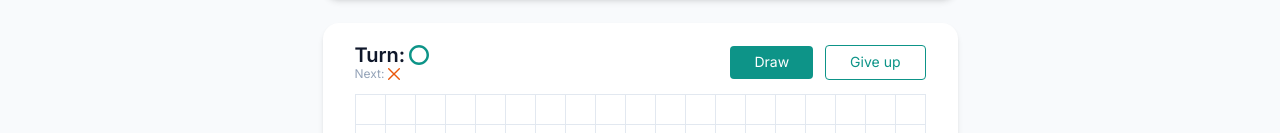
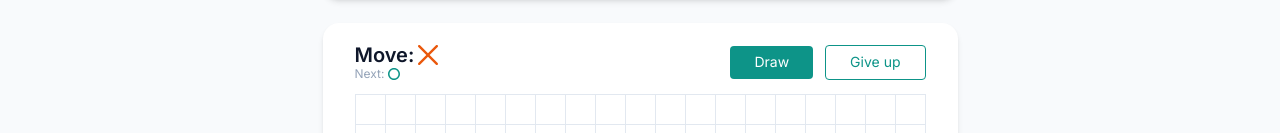
Before and after one commit to Sergei-Vorfolomeev/tic-tac-toe-game, a Next.js app: page / in a window 1280 px wide. Shown: the part 290-423 px from the top of the page. Built offline with nearby package versions, Linux system fonts and the light colour scheme.

Commit message:
added ability to play adding symbols on the field

```diff
--- a/common/hooks/useGameState.ts
+++ b/common/hooks/useGameState.ts
@@ -1,6 +1,7 @@
 import { useState } from "react";
 import { SYMBOL_O, SYMBOL_X } from "../../components/_constants";
-import { SymbolType } from "../../components/_game";
+
+export type SymbolType = "X" | "O" | null;
 
 export const computeWinner = (cells: SymbolType[]) => {
   const lines = [
--- a/components/_game.tsx
+++ b/components/_game.tsx
@@ -3,8 +3,6 @@ import { _gameInfo } from "./_game-info";
 import { useGameState } from "../common/hooks/useGameState";
 import { _gameCell } from "./_game-cell";
 import _resetButton from "./_reset-button";
-
-export type SymbolType = "X" | "O" | null;
 
 export const _game = () => {
   const {
--- /dev/null
+++ b/components/game/constants.ts
@@ -0,0 +1,10 @@
+export type SymbolType = "circle" | "cross" | "triangle" | "square" | null;
+
+export const { CIRCLE, CROSS, SQUARE, TRIANGLE } = {
+  CIRCLE: "circle" as SymbolType,
+  CROSS: "cross" as SymbolType,
+  TRIANGLE: "triangle" as SymbolType,
+  SQUARE: "square" as SymbolType,
+};
+
+export const MOVE_ORDER: SymbolType[] = [CROSS, CIRCLE, TRIANGLE, SQUARE];
--- a/components/game/game-cell.tsx
+++ b/components/game/game-cell.tsx
@@ -3,11 +3,15 @@ import { ReactNode } from "react";
 
 type PropsType = {
   children?: ReactNode;
+  onClick: () => void;
 };
 
-export const GameCell = ({ children }: PropsType) => {
+export const GameCell = ({ children, onClick }: PropsType) => {
   return (
-    <button className="border border-slate-200 -ml-px -mt-px flex items-center justify-center">
+    <button
+      className="border border-slate-200 -ml-px -mt-px flex items-center justify-center"
+      onClick={onClick}
+    >
       {children}
     </button>
   );
--- a/components/game/game-field.tsx
+++ b/components/game/game-field.tsx
@@ -1,17 +1,19 @@
 import * as React from "react";
 import { UiButton } from "../uikit/ui-button";
 import { GameFieldLayout } from "./game-field-layout";
-import { GameCurrentInfo } from "./game-current-info";
+import { GameMoveInfo } from "./game-move-info";
 import { GameGrid } from "./game-grid";
 import { GameCell } from "./game-cell";
+import { GameSymbol } from "./game-symbol";
+import { useGameState } from "./hooks/use-game-state";
 
 type PropsType = {
   className: string;
 };
 
-const cells = new Array(19 * 19).fill(null);
+export const GameField = ({ className }: PropsType) => {
+  const { cells, currentMove, nextMove, onCellClickHandler } = useGameState();
 
-export const GameField = ({ className }: PropsType) => {
   const actions = (
     <>
       <UiButton className={""} size={"md"} variant={"primary"}>
@@ -25,10 +27,16 @@ export const GameField = ({ className }: PropsType) => {
 
   return (
     <GameFieldLayout className={className}>
-      <GameCurrentInfo actions={actions} />
+      <GameMoveInfo
+        actions={actions}
+        currentMove={currentMove}
+        nextMove={nextMove}
+      />
       <GameGrid>
-        {cells.map((cell, i) => (
-          <GameCell key={i}>{/*<CircleIcon className="w-5 h-5" />*/}</GameCell>
+        {cells.map((symbol, i) => (
+          <GameCell key={i} onClick={() => onCellClickHandler(i)}>
+            {symbol && <GameSymbol symbol={symbol} className={"w-5 h-5"} />}
+          </GameCell>
         ))}
       </GameGrid>
     </GameFieldLayout>
--- a/components/game/game-current-info.tsx
+++ b/components/game/game-move-info.tsx
@@ -1,21 +1,23 @@
 import * as React from "react";
 import { ReactNode } from "react";
-import { CircleIcon } from "./icons/circle-icon";
-import { CrossIcon } from "./icons/cross-icon";
+import { GameSymbol } from "./game-symbol";
+import { SymbolType } from "./constants";
 
 type PropsType = {
   actions: ReactNode;
+  currentMove: SymbolType;
+  nextMove: SymbolType;
 };
 
-export const GameCurrentInfo = ({ actions }: PropsType) => {
+export const GameMoveInfo = ({ actions, currentMove, nextMove }: PropsType) => {
   return (
     <div className="flex gap-3 items-center">
       <div className="mr-auto">
         <div className="flex items-center gap-1 text-xl font-semibold leading-tight">
-          Turn: <CircleIcon className={"w-5 h-5"} />
+          Move: <GameSymbol symbol={currentMove} className="w-5 h-5" />
         </div>
         <div className="flex items-center gap-1 text-xs text-slate-400  leading-tight">
-          Next: <CrossIcon className={"w-3 h-3"} />
+          Next: <GameSymbol symbol={nextMove} className="w-3 h-3" />
         </div>
       </div>
       {actions}
--- /dev/null
+++ b/components/game/game-symbol.tsx
@@ -0,0 +1,23 @@
+import * as React from "react";
+import { CIRCLE, CROSS, SQUARE, SymbolType, TRIANGLE } from "./constants";
+import { CrossIcon } from "./icons/cross-icon";
+import { CircleIcon } from "./icons/circle-icon";
+import { TriangleIcon } from "./icons/triangle-icon";
+import { SquareIcon } from "./icons/square-icon";
+
+type PropsType = {
+  symbol: SymbolType;
+  className: string;
+};
+
+export const GameSymbol = ({ symbol, className }: PropsType) => {
+  const Icon =
+    {
+      [CROSS]: CrossIcon,
+      [CIRCLE]: CircleIcon,
+      [TRIANGLE]: TriangleIcon,
+      [SQUARE]: SquareIcon,
+    }[symbol] ?? CrossIcon;
+
+  return <Icon className={className} />;
+};
--- /dev/null
+++ b/components/game/hooks/use-game-state.ts
@@ -0,0 +1,34 @@
+import { useState } from "react";
+import { CROSS, MOVE_ORDER, SymbolType } from "../constants";
+
+function getNextMove(currentMove: SymbolType): SymbolType {
+  const nextMoveIndex = MOVE_ORDER.indexOf(currentMove) + 1;
+  return MOVE_ORDER[nextMoveIndex] ?? MOVE_ORDER[0];
+}
+
+export const useGameState = () => {
+  const [{ cells, currentMove }, setGameState] = useState(() => ({
+    cells: new Array(19 * 19).fill(null),
+    currentMove: CROSS,
+  }));
+  const nextMove = getNextMove(currentMove);
+
+  const onCellClickHandler = (cellIndex: number) => {
+    setGameState((lastGameState) => {
+      if (lastGameState.cells[cellIndex]) return lastGameState;
+      return {
+        ...lastGameState,
+        cells: lastGameState.cells.map((cell, index) =>
+          index === cellIndex ? lastGameState.currentMove : cell
+        ),
+        currentMove: getNextMove(lastGameState.currentMove),
+      };
+    });
+  };
+  return {
+    cells,
+    currentMove,
+    nextMove,
+    onCellClickHandler,
+  };
+};
```
